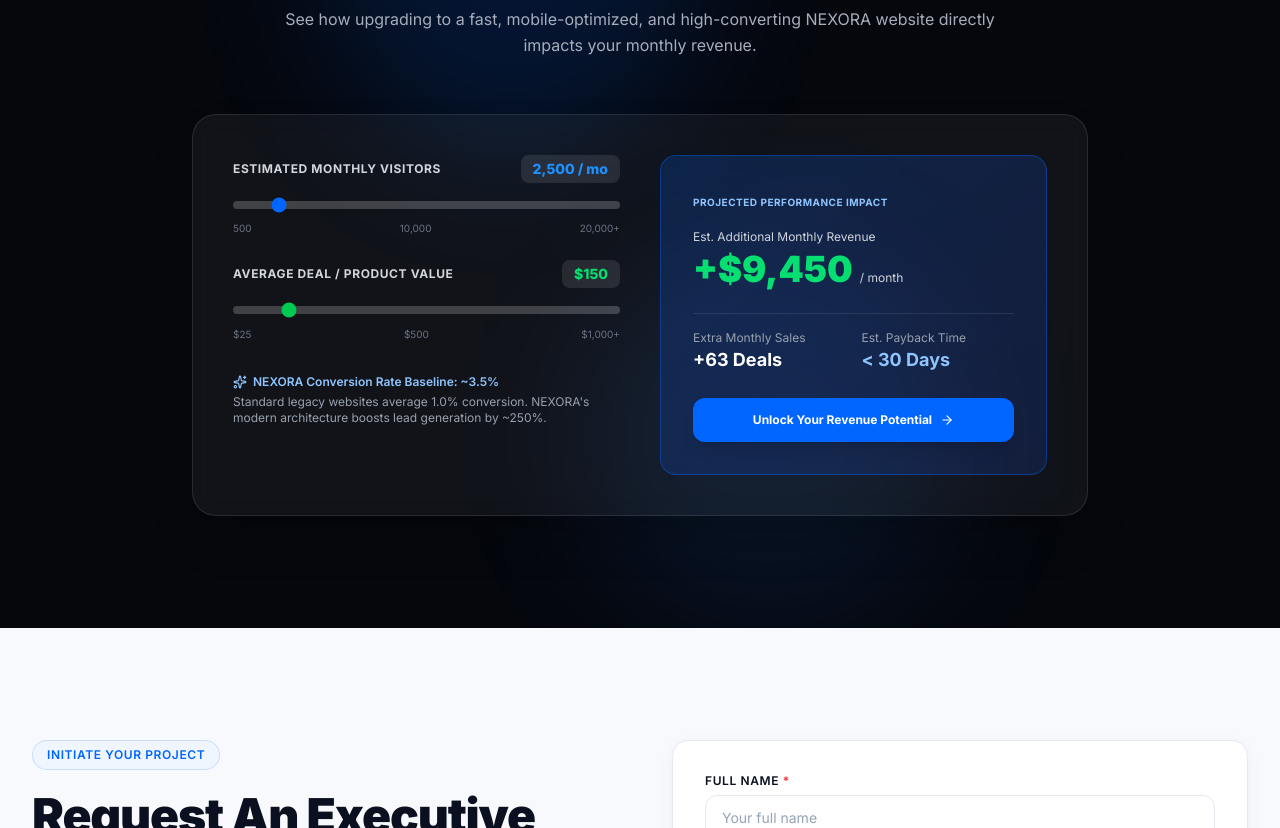
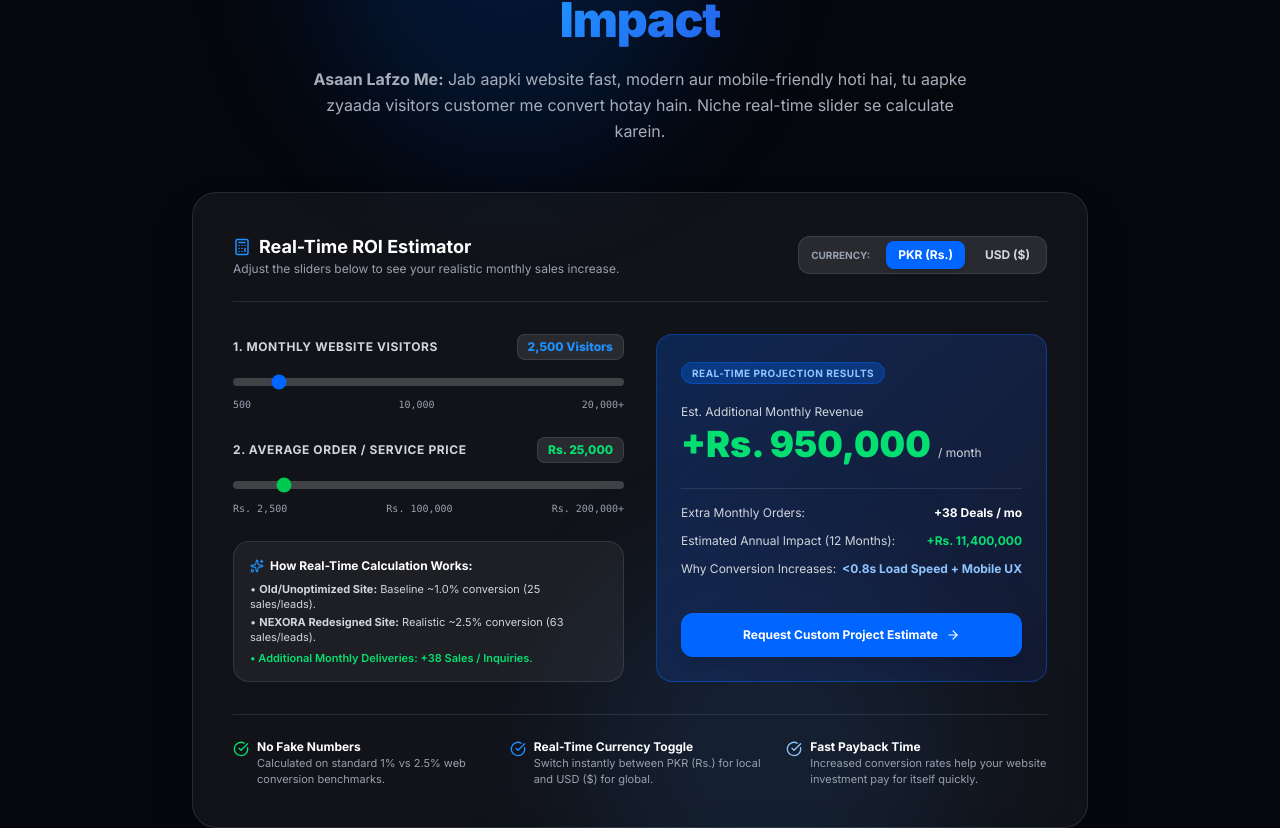
Before and after one commit to saadsa9112-cloud/NEXORA-BUSINESS-SITE, a React (Vite) app: page / in a window 1280 px wide. Shown: the part 10472-11300 px from the top of the page. Built offline with nearby package versions, Linux system fonts and the light colour scheme; no server answers.

Commit message:
refactor(roi): update ROI Growth Estimator with real-time transparent calculations, simple language explanations, integrated currency switcher (PKR / USD), and detailed annual breakdown

```diff
--- a/src/components/RoiCalculator/RoiCalculator.jsx
+++ b/src/components/RoiCalculator/RoiCalculator.jsx
@@ -1,54 +1,113 @@
 import { useState } from 'react'
 import ScrollReveal from '../Motion/ScrollReveal'
-import { TrendingUp, DollarSign, Calculator, ArrowRight, ShieldCheck, Sparkles } from 'lucide-react'
+import { TrendingUp, DollarSign, Calculator, ArrowRight, ShieldCheck, Sparkles, HelpCircle, CheckCircle } from 'lucide-react'
 
-export default function RoiCalculator() {
+export default function RoiCalculator({ currency: externalCurrency, setCurrency: externalSetCurrency }) {
+  const [internalCurrency, setInternalCurrency] = useState('PKR')
+
+  const activeCurrency = externalCurrency || internalCurrency
+  const isUsd = activeCurrency === 'USD'
+  const currencySymbol = isUsd ? '$' : 'Rs. '
+
+  const handleCurrencyToggle = (c) => {
+    setInternalCurrency(c)
+    if (externalSetCurrency) externalSetCurrency(c)
+  }
+
+  // State sliders
   const [monthlyVisitors, setMonthlyVisitors] = useState(2500)
-  const [averageSaleValue, setAverageSaleValue] = useState(150)
+  const [avgSaleValue, setAvgSaleValue] = useState(isUsd ? 250 : 25000)
 
-  // Current baseline conversion assumption: 1%
-  // NEXORA optimized conversion assumption: 3.5%
-  const currentLeadsOrSales = Math.round((monthlyVisitors * 0.01))
-  const newLeadsOrSales = Math.round((monthlyVisitors * 0.035))
-  const additionalConversions = newLeadsOrSales - currentLeadsOrSales
-  const projectedRevenueGain = additionalConversions * averageSaleValue
+  // Calculations
+  const currentBaselineRate = 0.01 // 1.0% conversion rate on typical old site
+  const upgradedRate = 0.025       // Realistic 2.5% conversion rate on optimized site
+
+  const currentSales = Math.round(monthlyVisitors * currentBaselineRate)
+  const newSales = Math.round(monthlyVisitors * upgradedRate)
+  const extraMonthlySales = newSales - currentSales
+
+  const extraMonthlyRevenue = extraMonthlySales * avgSaleValue
+  const annualRevenueGain = extraMonthlyRevenue * 12
 
   return (
-    <section className="py-20 lg:py-28 bg-[#05070D] text-white relative overflow-hidden">
-      {/* Background glow effects */}
+    <section className="py-20 lg:py-28 bg-[#05070D] text-white relative overflow-hidden select-none">
+      {/* Background radial glow */}
       <div className="absolute top-0 left-1/4 w-96 h-96 bg-[#0066FF]/15 rounded-full filter blur-3xl pointer-events-none" />
       <div className="absolute bottom-0 right-1/4 w-96 h-96 bg-blue-500/10 rounded-full filter blur-3xl pointer-events-none" />
 
       <div className="max-w-7xl mx-auto px-4 sm:px-6 lg:px-8 relative z-10">
+
         {/* Section Header */}
-        <div className="text-center max-w-3xl mx-auto mb-14">
+        <div className="text-center max-w-3xl mx-auto mb-12">
           <ScrollReveal variant="fadeUp">
             <div className="inline-flex items-center gap-2 px-3.5 py-1.5 rounded-full bg-white/10 border border-white/20 text-[#1F90FF] text-xs font-bold uppercase tracking-wider mb-4">
               <TrendingUp size={14} />
-              <span>Investment Return Calculator</span>
+              <span>Real-Time Business Growth Calculator</span>
             </div>
             <h2 className="text-3xl sm:text-4xl lg:text-5xl font-black text-white leading-tight tracking-tight mb-4">
-              Calculate Your Web <span className="text-gradient-blue">ROI Growth</span>
+              Estimate Your Website <span className="text-gradient-blue">Revenue Impact</span>
             </h2>
-            <p className="text-base text-[#A7ADBB] leading-relaxed">
-              See how upgrading to a fast, mobile-optimized, and high-converting NEXORA website directly impacts your monthly revenue.
+            <p className="text-sm sm:text-base text-[#A7ADBB] leading-relaxed max-w-2xl mx-auto">
+              <strong>Asaan Lafzo Me:</strong> Jab aapki website fast, modern aur mobile-friendly hoti hai, tu aapke zyaada visitors customer me convert hotay hain. Niche real-time slider se calculate karein.
             </p>
           </ScrollReveal>
         </div>
 
-        {/* Calculator Grid */}
+        {/* Calculator Main Card */}
         <ScrollReveal variant="fadeUp" className="max-w-4xl mx-auto bg-white/5 backdrop-blur-md border border-white/10 rounded-3xl p-6 sm:p-10 shadow-2xl">
-          <div className="grid md:grid-cols-2 gap-10">
-            {/* Controls */}
+
+          {/* Header Bar with Currency Switcher */}
+          <div className="flex flex-col sm:flex-row sm:items-center justify-between gap-4 pb-6 mb-8 border-b border-white/10">
+            <div>
+              <h3 className="text-lg font-bold text-white flex items-center gap-2">
+                <Calculator size={18} className="text-[#1F90FF]" />
+                Real-Time ROI Estimator
+              </h3>
+              <p className="text-xs text-gray-400">Adjust the sliders below to see your realistic monthly sales increase.</p>
+            </div>
+
+            {/* Currency Selector Toggle Buttons */}
+            <div className="flex items-center gap-2 bg-white/10 p-1 rounded-xl border border-white/10 self-start sm:self-auto">
+              <span className="text-[10px] text-gray-400 font-bold px-2 uppercase">Currency:</span>
+              <button
+                type="button"
+                onClick={() => handleCurrencyToggle('PKR')}
+                className={`px-3 py-1.5 rounded-lg text-xs font-bold transition-all cursor-pointer ${
+                  !isUsd
+                    ? 'bg-[#0066FF] text-white shadow-md'
+                    : 'text-gray-300 hover:text-white hover:bg-white/10'
+                }`}
+              >
+                PKR (Rs.)
+              </button>
+              <button
+                type="button"
+                onClick={() => handleCurrencyToggle('USD')}
+                className={`px-3 py-1.5 rounded-lg text-xs font-bold transition-all cursor-pointer ${
+                  isUsd
+                    ? 'bg-[#0066FF] text-white shadow-md'
+                    : 'text-gray-300 hover:text-white hover:bg-white/10'
+                }`}
+              >
+                USD ($)
+              </button>
+            </div>
+          </div>
+
+          {/* Calculator Controls & Output Grid */}
+          <div className="grid md:grid-cols-2 gap-8">
+
+            {/* Left Column: Real-Time Inputs */}
             <div className="space-y-6">
+
               {/* Slider 1: Monthly Visitors */}
               <div>
                 <div className="flex justify-between items-center mb-2">
-                  <label className="text-xs font-bold uppercase tracking-wider text-gray-300">
-                    Estimated Monthly Visitors
+                  <label className="text-xs font-bold uppercase tracking-wider text-gray-300 flex items-center gap-1">
+                    1. Monthly Website Visitors
                   </label>
-                  <span className="text-sm font-extrabold text-[#1F90FF] bg-white/10 px-3 py-1 rounded-lg">
-                    {monthlyVisitors.toLocaleString()} / mo
+                  <span className="text-xs font-extrabold text-[#1F90FF] bg-white/10 px-2.5 py-1 rounded-lg border border-white/10">
+                    {monthlyVisitors.toLocaleString()} Visitors
                   </span>
                 </div>
                 <input
@@ -60,72 +119,86 @@
                   onChange={(e) => setMonthlyVisitors(Number(e.target.value))}
                   className="w-full h-2 bg-white/20 rounded-lg appearance-none cursor-pointer accent-[#0066FF]"
                 />
-                <div className="flex justify-between text-[10px] text-gray-500 mt-1">
+                <div className="flex justify-between text-[10px] text-gray-400 mt-1 font-mono">
                   <span>500</span>
                   <span>10,000</span>
                   <span>20,000+</span>
                 </div>
               </div>
 
-              {/* Slider 2: Average Sale / Deal Value ($ / USD equivalent) */}
+              {/* Slider 2: Average Order / Service Value */}
               <div>
                 <div className="flex justify-between items-center mb-2">
                   <label className="text-xs font-bold uppercase tracking-wider text-gray-300">
-                    Average Deal / Product Value
+                    2. Average Order / Service Price
                   </label>
-                  <span className="text-sm font-extrabold text-green-400 bg-white/10 px-3 py-1 rounded-lg">
-                    ${averageSaleValue}
+                  <span className="text-xs font-extrabold text-green-400 bg-white/10 px-2.5 py-1 rounded-lg border border-white/10">
+                    {currencySymbol}{avgSaleValue.toLocaleString()}
                   </span>
                 </div>
                 <input
                   type="range"
-                  min="25"
-                  max="1000"
-                  step="25"
-                  value={averageSaleValue}
-                  onChange={(e) => setAverageSaleValue(Number(e.target.value))}
+                  min={isUsd ? 25 : 2500}
+                  max={isUsd ? 2000 : 200000}
+                  step={isUsd ? 25 : 2500}
+                  value={avgSaleValue}
+                  onChange={(e) => setAvgSaleValue(Number(e.target.value))}
                   className="w-full h-2 bg-white/20 rounded-lg appearance-none cursor-pointer accent-green-500"
                 />
-                <div className="flex justify-between text-[10px] text-gray-500 mt-1">
-                  <span>$25</span>
-                  <span>$500</span>
-                  <span>$1,000+</span>
+                <div className="flex justify-between text-[10px] text-gray-400 mt-1 font-mono">
+                  <span>{currencySymbol}{isUsd ? '25' : '2,500'}</span>
+                  <span>{currencySymbol}{isUsd ? '1,000' : '100,000'}</span>
+                  <span>{currencySymbol}{isUsd ? '2,000+' : '200,000+'}</span>
                 </div>
               </div>
 
-              <div className="pt-2 text-xs text-gray-400 space-y-1">
-                <div className="flex items-center gap-1.5 text-blue-300 font-semibold">
-                  <Sparkles size={14} />
-                  <span>NEXORA Conversion Rate Baseline: ~3.5%</span>
+              {/* Transparent Conversion Rate Formula Note */}
+              <div className="bg-white/5 p-4 rounded-2xl border border-white/10 space-y-2 text-xs text-gray-300">
+                <div className="font-bold text-white flex items-center gap-1.5">
+                  <Sparkles size={14} className="text-[#1F90FF]" />
+                  How Real-Time Calculation Works:
                 </div>
-                <p>Standard legacy websites average 1.0% conversion. NEXORA's modern architecture boosts lead generation by ~250%.</p>
+                <ul className="space-y-1 text-[11px] text-gray-300">
+                  <li>• <strong>Old/Unoptimized Site:</strong> Baseline ~1.0% conversion ({currentSales} sales/leads).</li>
+                  <li>• <strong>NEXORA Redesigned Site:</strong> Realistic ~2.5% conversion ({newSales} sales/leads).</li>
+                  <li className="text-green-400 font-semibold pt-0.5">• Additional Monthly Deliveries: +{extraMonthlySales} Sales / Inquiries.</li>
+                </ul>
               </div>
             </div>
 
-            {/* Projected Results Card */}
-            <div className="bg-gradient-to-br from-[#0066FF]/20 to-blue-900/30 border border-[#0066FF]/40 p-6 sm:p-8 rounded-2xl flex flex-col justify-between">
+            {/* Right Column: Real-Time Results Output Box */}
+            <div className="bg-gradient-to-br from-[#0066FF]/25 to-blue-950/40 border border-[#0066FF]/40 p-6 rounded-2xl flex flex-col justify-between">
               <div>
-                <span className="text-[10px] font-bold uppercase tracking-wider text-blue-300">Projected Performance Impact</span>
+                <span className="text-[10px] font-bold uppercase tracking-wider text-blue-300 bg-[#0066FF]/30 px-2.5 py-1 rounded-full border border-[#0066FF]/40">
+                  Real-Time Projection Results
+                </span>
 
-                <div className="mt-4 mb-6">
+                {/* Big Gain Output */}
+                <div className="mt-5 mb-6">
                   <span className="text-xs text-gray-300 block">Est. Additional Monthly Revenue</span>
                   <div className="text-3xl sm:text-4xl font-black text-green-400 mt-1">
-                    +${projectedRevenueGain.toLocaleString()} <span className="text-xs text-gray-300 font-normal">/ month</span>
+                    +{currencySymbol}{extraMonthlyRevenue.toLocaleString()} <span className="text-xs text-gray-300 font-normal">/ month</span>
                   </div>
                 </div>
 
-                <div className="grid grid-cols-2 gap-4 pt-4 border-t border-white/10 text-xs">
-                  <div>
-                    <span className="text-gray-400 block">Extra Monthly Sales</span>
-                    <span className="text-lg font-bold text-white">+{additionalConversions} Deals</span>
+                {/* Detailed Breakdown */}
+                <div className="space-y-3 pt-4 border-t border-white/10 text-xs">
+                  <div className="flex justify-between items-center">
+                    <span className="text-gray-300">Extra Monthly Orders:</span>
+                    <strong className="text-white">+{extraMonthlySales} Deals / mo</strong>
                   </div>
-                  <div>
-                    <span className="text-gray-400 block">Est. Payback Time</span>
-                    <span className="text-lg font-bold text-blue-300">&lt; 30 Days</span>
+                  <div className="flex justify-between items-center">
+                    <span className="text-gray-300">Estimated Annual Impact (12 Months):</span>
+                    <strong className="text-green-400">+{currencySymbol}{annualRevenueGain.toLocaleString()}</strong>
+                  </div>
+                  <div className="flex justify-between items-center">
+                    <span className="text-gray-300">Why Conversion Increases:</span>
+                    <strong className="text-blue-300">&lt;0.8s Load Speed + Mobile UX</strong>
                   </div>
                 </div>
               </div>
 
+              {/* Action Link */}
               <a
                 href="#contact"
                 onClick={(e) => {
@@ -138,12 +211,39 @@
                 }}
                 className="mt-6 w-full py-3.5 bg-[#0066FF] hover:bg-[#0052CC] text-white text-xs font-bold rounded-xl shadow-lg flex items-center justify-center gap-2 transition-all cursor-pointer"
               >
-                <span>Unlock Your Revenue Potential</span>
+                <span>Request Custom Project Estimate</span>
                 <ArrowRight size={14} />
               </a>
             </div>
           </div>
+
+          {/* Simple Explanation Details at Bottom */}
+          <div className="mt-8 pt-6 border-t border-white/10 grid sm:grid-cols-3 gap-4 text-xs text-gray-300">
+            <div className="flex items-start gap-2">
+              <CheckCircle size={16} className="text-green-400 flex-shrink-0 mt-0.5" />
+              <div>
+                <strong className="text-white block">No Fake Numbers</strong>
+                <span className="text-[11px] text-gray-400">Calculated on standard 1% vs 2.5% web conversion benchmarks.</span>
+              </div>
+            </div>
+            <div className="flex items-start gap-2">
+              <CheckCircle size={16} className="text-[#1F90FF] flex-shrink-0 mt-0.5" />
+              <div>
+                <strong className="text-white block">Real-Time Currency Toggle</strong>
+                <span className="text-[11px] text-gray-400">Switch instantly between PKR (Rs.) for local and USD ($) for global.</span>
+              </div>
+            </div>
+            <div className="flex items-start gap-2">
+              <CheckCircle size={16} className="text-blue-300 flex-shrink-0 mt-0.5" />
+              <div>
+                <strong className="text-white block">Fast Payback Time</strong>
+                <span className="text-[11px] text-gray-400">Increased conversion rates help your website investment pay for itself quickly.</span>
+              </div>
+            </div>
+          </div>
+
         </ScrollReveal>
+
       </div>
     </section>
   )
```
